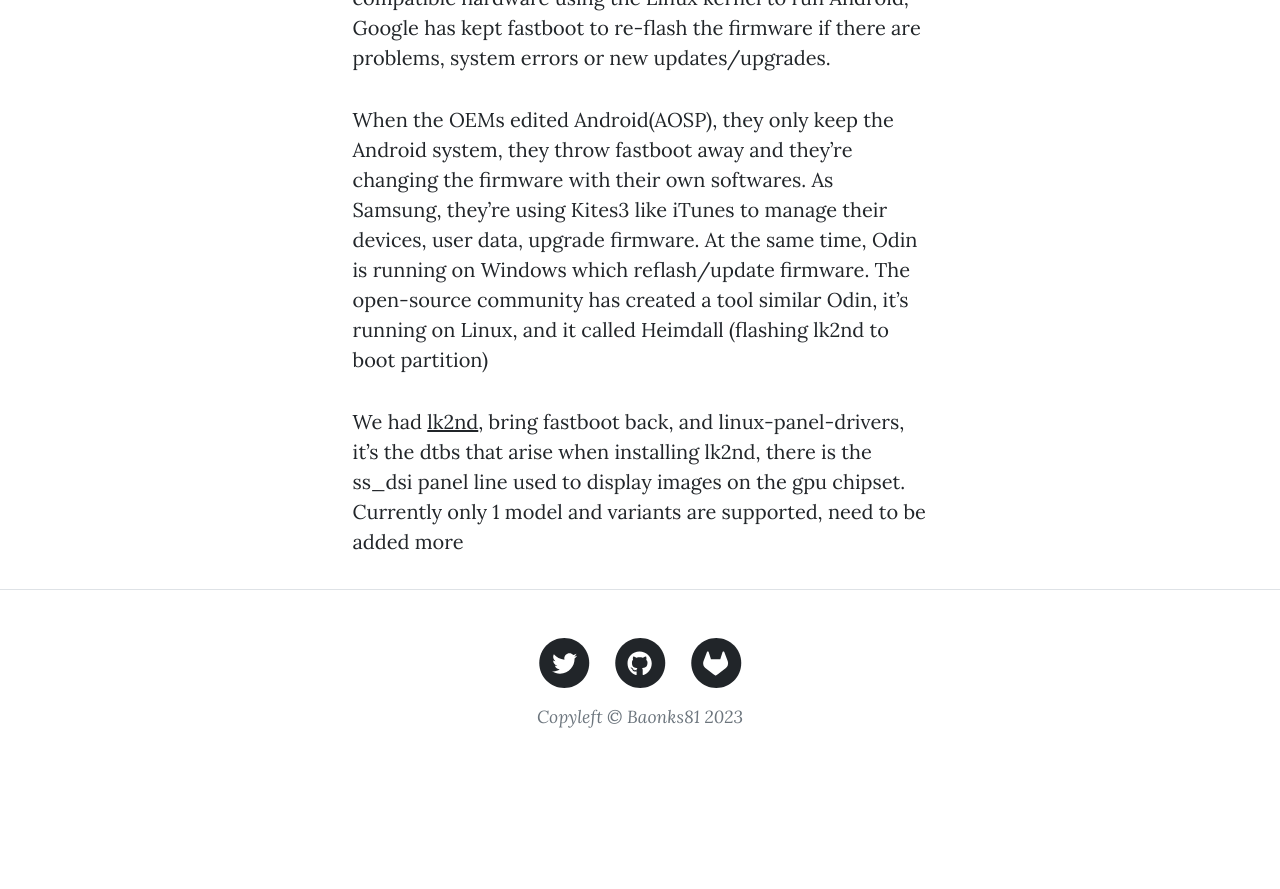
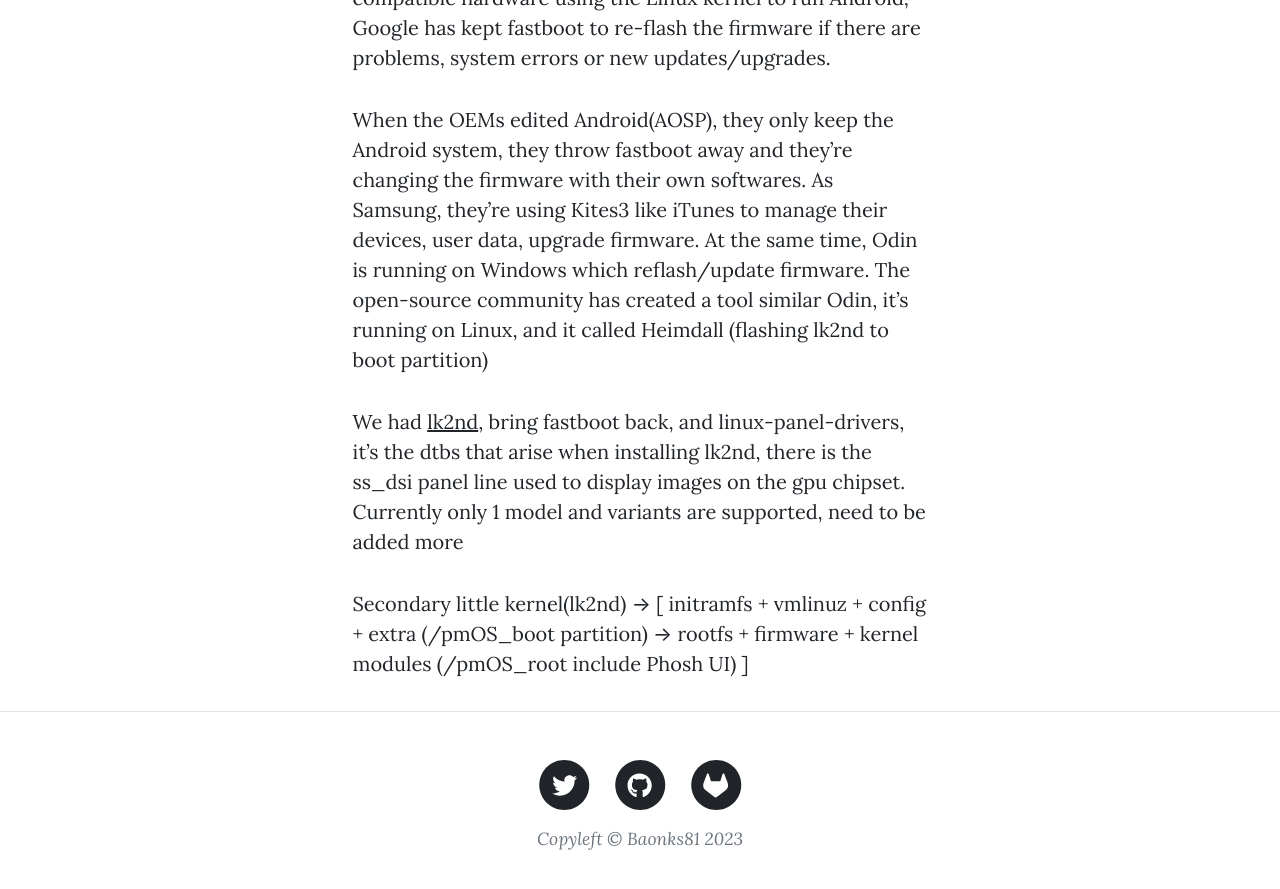
Before and after one commit to Baonks81/baonks81.github.io, a Jekyll site: the page built from _posts/2023-01-27-lk2nd-and-snapdragon-410.md, in a window 1280 px wide and 900 px high, scrolled down 909 px. Shown: the top 889 px of the window. Built offline with Jekyll 4.4.1, drawn with Linux system fonts in a browser that asks for light colours; nearby versions of some CDN libraries; before the commit the page ends 1687 px from its top, so only the background shows below that.

Commit message:
Update 2023-01-27-lk2nd-and-snapdragon-410.md

```diff
--- a/_posts/2023-01-27-lk2nd-and-snapdragon-410.md
+++ b/_posts/2023-01-27-lk2nd-and-snapdragon-410.md
@@ -15,4 +15,6 @@
 We had [lk2nd], bring fastboot back, and linux-panel-drivers, it's the dtbs that arise when installing lk2nd, there is the ss_dsi panel line used to display images on the gpu chipset.
 Currently only 1 model and variants are supported, need to be added more
 
+Secondary little kernel(lk2nd) → [ initramfs + vmlinuz + config + extra (/pmOS_boot partition) → rootfs + firmware + kernel modules (/pmOS_root include Phosh UI) ]
+
 [lk2nd]: https://github.com/msm8916-mainline/lk2nd
```
